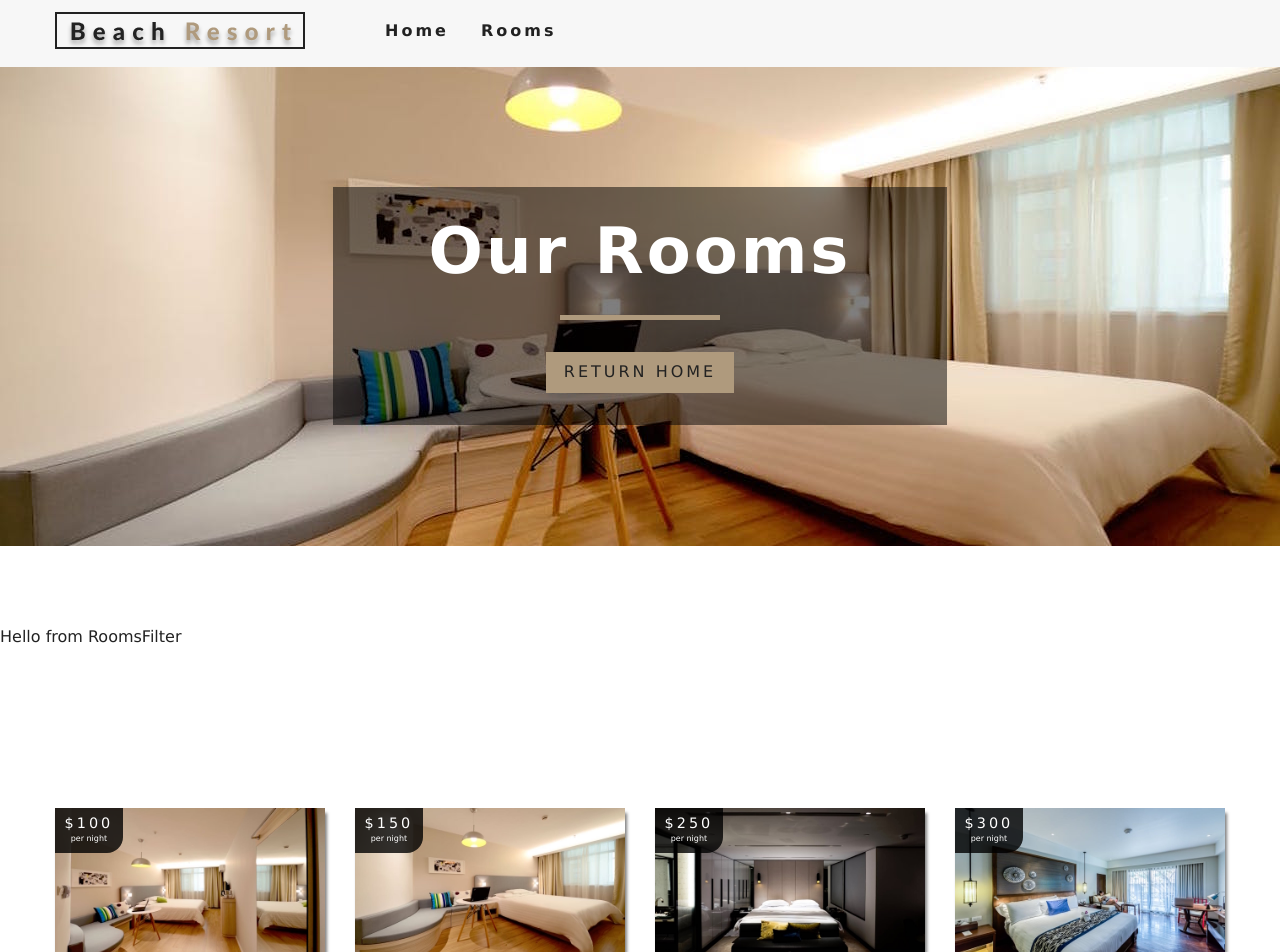
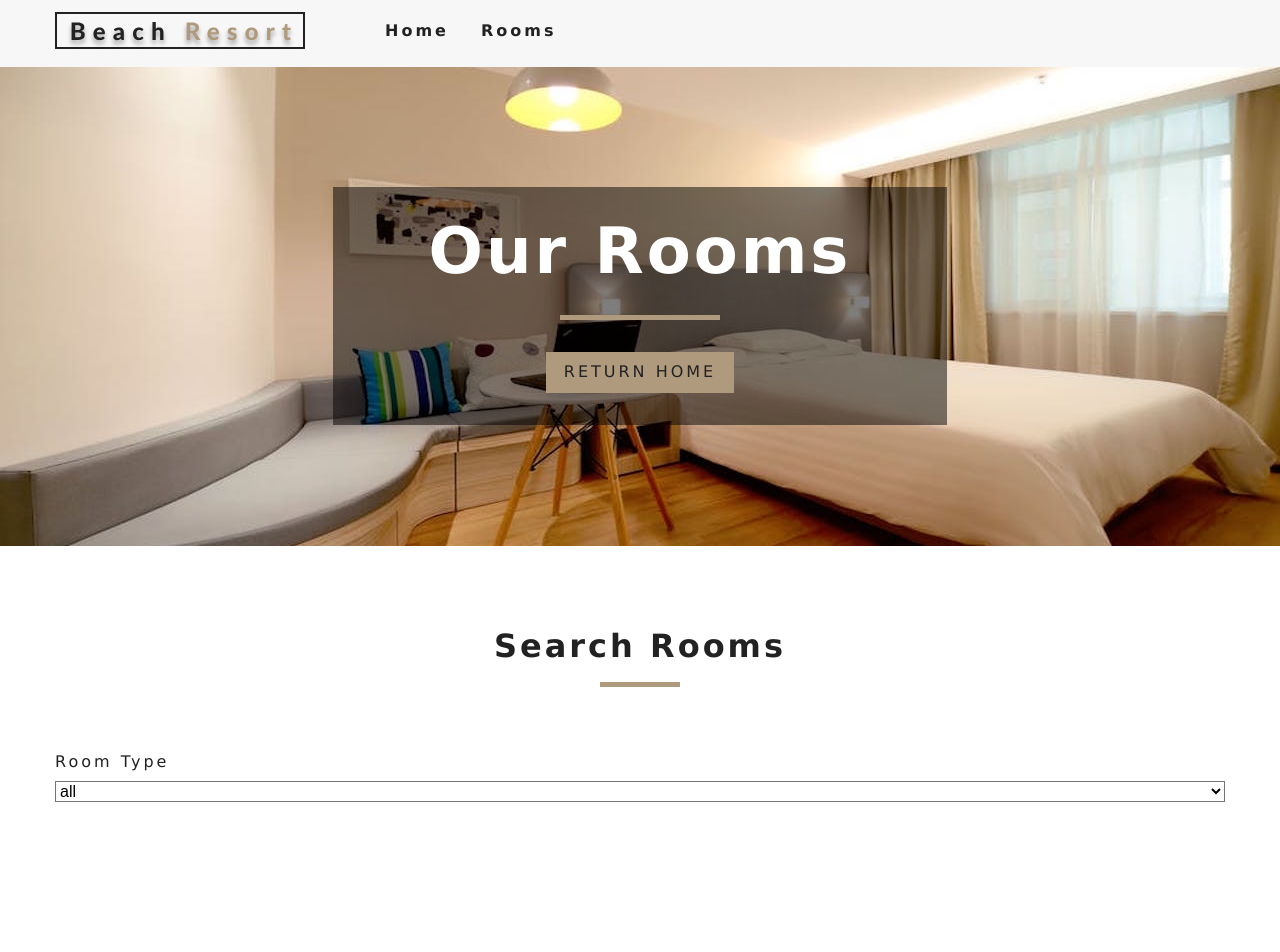
Before and after one commit to charlesmartinreed/react-beach-resort-mockup, a React (Create React App) app: page /rooms in a window 1280 px wide. Shown: the top 952 px of the page. Built offline with nearby package versions, Linux system fonts and the light colour scheme.

Commit message:
Create method for grabbing unique values from rooms data in RoomsFilter

```diff
--- a/src/components/RoomsFilter.js
+++ b/src/components/RoomsFilter.js
@@ -3,7 +3,12 @@ import { useContext } from "react";
 import { RoomContext } from "../context";
 import Title from "../components/Title";
 
-const RoomsFilter = () => {
+// get all the unique values
+const getUniqueVals = (items, valType) => {
+  return [...new Set(items.map(item => item[valType]))];
+};
+
+const RoomsFilter = ({ rooms }) => {
   const context = useContext(RoomContext);
   const {
     handleChange,
@@ -18,7 +23,37 @@ const RoomsFilter = () => {
     pets
   } = context;
 
-  return <section className="filter-container">Hello from RoomsFilter</section>;
+  let types = getUniqueVals(rooms, "type");
+  types = ["all", ...types];
+  types = types.map((item, idx) => {
+    return (
+      <option value={item} key={idx}>
+        {item}
+      </option>
+    );
+  });
+
+  return (
+    <section className="filter-container">
+      <Title title="search rooms" />
+      <form className="filter-form">
+        {/* select type */}
+        <div className="form-group">
+          <label htmlFor="type">room type</label>
+          <select
+            className="form-control"
+            name="type"
+            id="type"
+            value={type}
+            onChange={handleChange}
+          >
+            {types}
+          </select>
+        </div>
+        {/* end select type */}
+      </form>
+    </section>
+  );
 };
 
 export default RoomsFilter;
```
